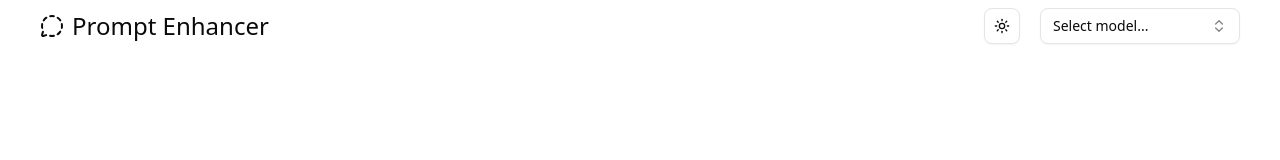
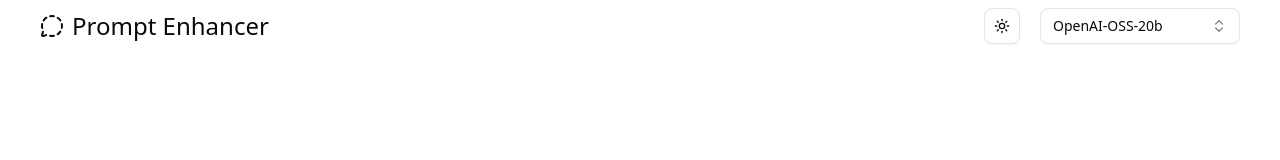
Before and after one commit to thearnabsaha/PromptEnhancer, a Next.js app in the folder frontend/: page / in a window 1280 px wide. Shown: the top 160 px of the page. Built offline with nearby package versions, Linux system fonts and the light colour scheme.

Commit message:
fix: update model labels for clarity and set default model value in dropdown

```diff
--- a/frontend/app/page.tsx
+++ b/frontend/app/page.tsx
@@ -64,6 +64,7 @@ const Page = () => {
     axios
       .post(`${BACKEND_URL}/chat`, {
         inputMessage: values.message as string,
+        // model: values.message as string,
         threadId,
       })
       .then(function (response) {
--- a/frontend/components/ModelsDropDown.tsx
+++ b/frontend/components/ModelsDropDown.tsx
@@ -21,25 +21,25 @@ import {
 const models = [
   {
     value: "meta-llama/llama-4-scout-17b-16e-instruct",
-    label: "Llama-4-17b",
+    label: "Meta-Llama-4-17b",
   },
   {
     value: "openai/gpt-oss-safeguard-20b",
-    label: "OSS-20b-Safe",
+    label: "OpenAI-OSS-20b-Safe",
   },
   {
     value: "openai/gpt-oss-20b",
-    label: "OSS-20b",
+    label: "OpenAI-OSS-20b",
   },
   {
     value: "openai/gpt-oss-120b",
-    label: "OSS-120b",
+    label: "OpenAI-OSS-120b",
   },
 ];
 
 export function ModelsDropDown() {
   const [open, setOpen] = React.useState(false);
-  const [value, setValue] = React.useState("");
+  const [value, setValue] = React.useState("openai/gpt-oss-20b");
   return (
     <Popover open={open} onOpenChange={setOpen}>
       <PopoverTrigger asChild>
```
